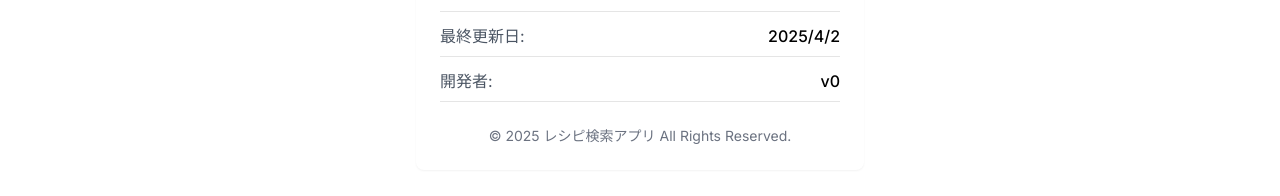
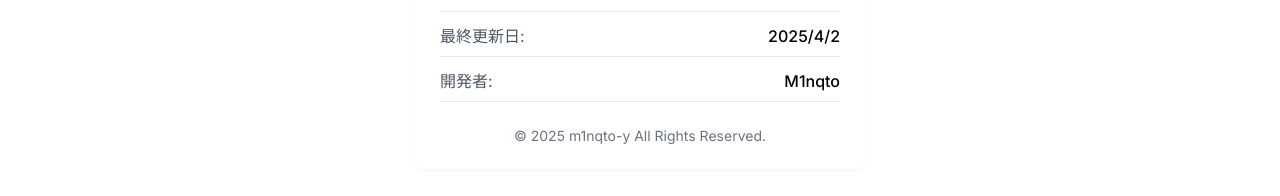
Before and after one commit to m1nqto-y/recipe-search-app, a Next.js app: page /menu in a window 1280 px wide. Shown: the part 266-462 px from the top of the page. Built offline with nearby package versions, Linux system fonts and the light colour scheme.

Commit message:
Update page.tsx

```diff
--- a/app/menu/page.tsx
+++ b/app/menu/page.tsx
@@ -29,12 +29,12 @@ export default function MenuPage() {
 
           <div className="flex justify-between border-b pb-2">
             <span className="text-gray-600">開発者:</span>
-            <span className="font-medium">v0</span>
+            <span className="font-medium">M1nqto</span>
           </div>
         </div>
 
         <div className="mt-6 text-center text-sm text-gray-500">
-          &copy; {new Date().getFullYear()} レシピ検索アプリ All Rights Reserved.
+          &copy; {new Date().getFullYear()} m1nqto-y All Rights Reserved.
         </div>
       </div>
     </div>
```
